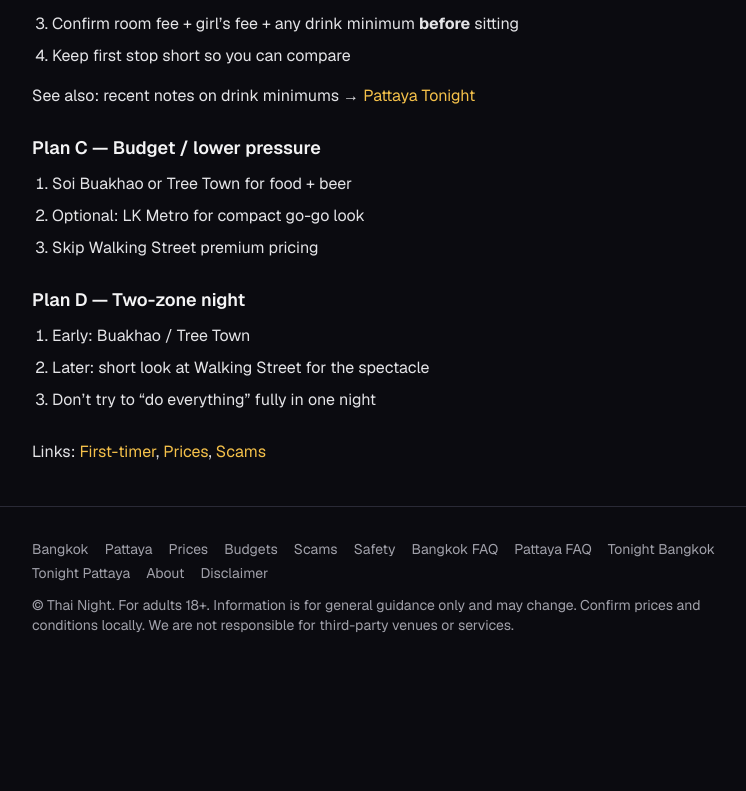
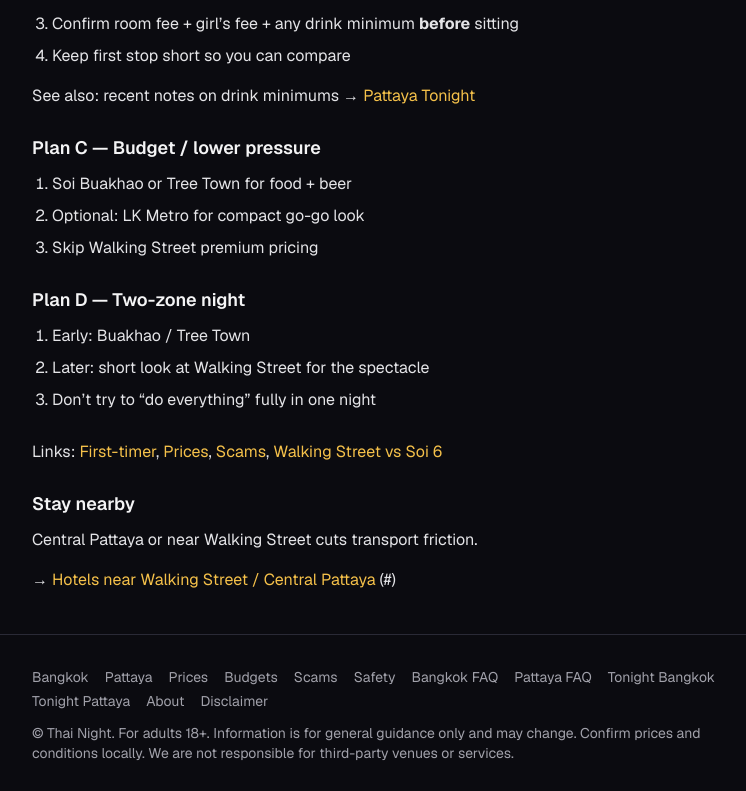
Before and after one commit to ouyowu/thainight-co, a Next.js app: page /pattaya/one-night-plan in a window 1280 px wide. Shown: the part 447-1238 px from the top of the page, without its empty margins (240-986 px from the left). Before the commit the page ends 1114 px from the top, so only its background shows below. Built offline with nearby package versions, Linux system fonts and the light colour scheme.

Commit message:
Add FAQ and comparison links plus one-night hotel CTAs

```diff
--- a/app/bangkok/one-night-plan/page.tsx
+++ b/app/bangkok/one-night-plan/page.tsx
@@ -1,4 +1,5 @@
 import Link from "next/link";
+import { HotelCta } from "@/components/HotelCta";
 import { PageShell } from "@/components/PageShell";
 import { pageMeta } from "@/lib/seo";
 
@@ -86,7 +87,19 @@ export default function OneNightPlanPage() {
         <Link href="/scams/" className="text-accent hover:underline">
           Scams
         </Link>
+        ,{" "}
+        <Link href="/bangkok/cowboy-vs-nana/" className="text-accent hover:underline">
+          Soi Cowboy vs Nana Plaza
+        </Link>
       </p>
+
+      <section>
+        <h2 className="text-lg font-semibold text-foreground">Stay nearby</h2>
+        <p className="mt-2">Staying near BTS Nana or Asok keeps the night simple.</p>
+        <div className="mt-3">
+          <HotelCta label="Hotels near Nana / Asok" />
+        </div>
+      </section>
     </PageShell>
   );
 }
--- a/app/page.tsx
+++ b/app/page.tsx
@@ -7,8 +7,10 @@ const homeDescription =
 
 export const metadata = pageMeta(homeTitle, homeDescription, "/");
 
+
 const bangkokGuides = [
   { href: "/bangkok/", label: "Bangkok overview" },
+  { href: "/bangkok/cowboy-vs-nana/", label: "Soi Cowboy vs Nana Plaza" },
   { href: "/bangkok/one-night-plan/", label: "One-night plan" },
   { href: "/bangkok/areas/soi-cowboy/", label: "Soi Cowboy" },
   { href: "/bangkok/areas/nana-plaza/", label: "Nana Plaza" },
@@ -18,6 +20,7 @@ const bangkokGuides = [
 
 const pattayaGuides = [
   { href: "/pattaya/", label: "Pattaya overview" },
+  { href: "/pattaya/walking-street-vs-soi-6/", label: "Walking Street vs Soi 6" },
   { href: "/pattaya/one-night-plan/", label: "One-night plan" },
   { href: "/pattaya/areas/walking-street/", label: "Walking Street" },
   { href: "/pattaya/areas/soi-6/", label: "Soi 6" },
@@ -81,6 +84,15 @@ export default function HomePage() {
           </Link>
         </li>
         <li>
+          <Link href="/bangkok/faq/" className="text-accent hover:underline">
+            Bangkok FAQ
+          </Link>
+          {" · "}
+          <Link href="/pattaya/faq/" className="text-accent hover:underline">
+            Pattaya FAQ
+          </Link>
+        </li>
+        <li>
           <Link href="/scams/" className="text-accent hover:underline">
             Scams
           </Link>
--- a/app/pattaya/one-night-plan/page.tsx
+++ b/app/pattaya/one-night-plan/page.tsx
@@ -1,4 +1,5 @@
 import Link from "next/link";
+import { HotelCta } from "@/components/HotelCta";
 import { PageShell } from "@/components/PageShell";
 import { pageMeta } from "@/lib/seo";
 
@@ -74,7 +75,19 @@ export default function PattayaOneNightPlanPage() {
         <Link href="/scams/" className="text-accent hover:underline">
           Scams
         </Link>
+        ,{" "}
+        <Link href="/pattaya/walking-street-vs-soi-6/" className="text-accent hover:underline">
+          Walking Street vs Soi 6
+        </Link>
       </p>
+
+      <section>
+        <h2 className="text-lg font-semibold text-foreground">Stay nearby</h2>
+        <p className="mt-2">Central Pattaya or near Walking Street cuts transport friction.</p>
+        <div className="mt-3">
+          <HotelCta label="Hotels near Walking Street / Central Pattaya" />
+        </div>
+      </section>
     </PageShell>
   );
 }
```
